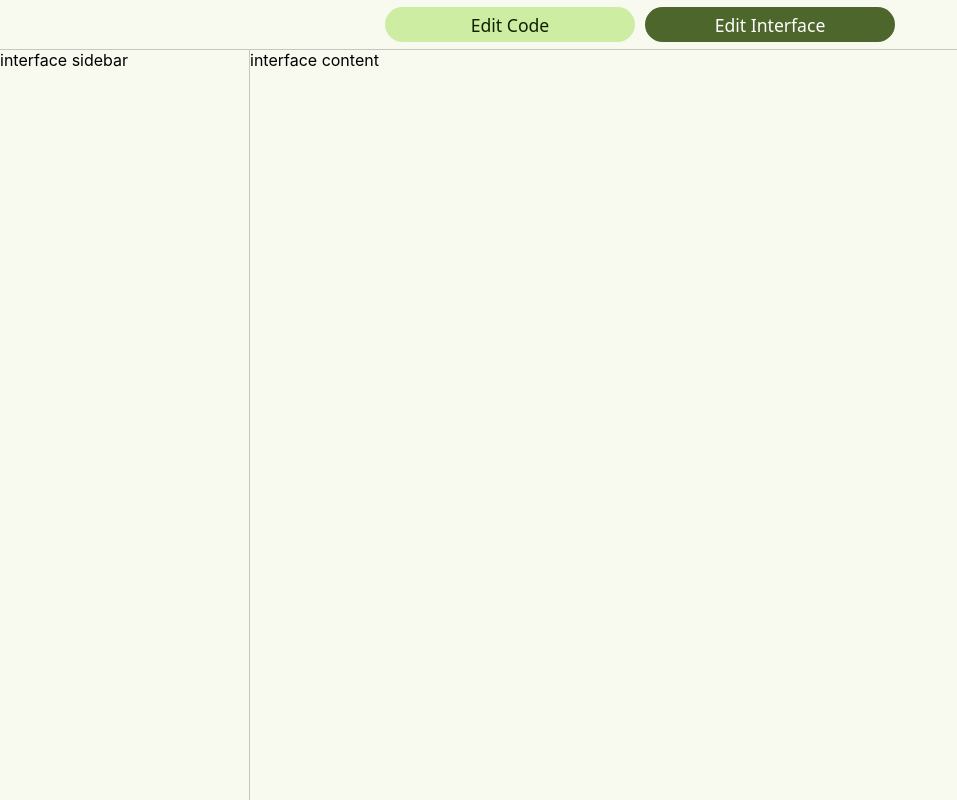
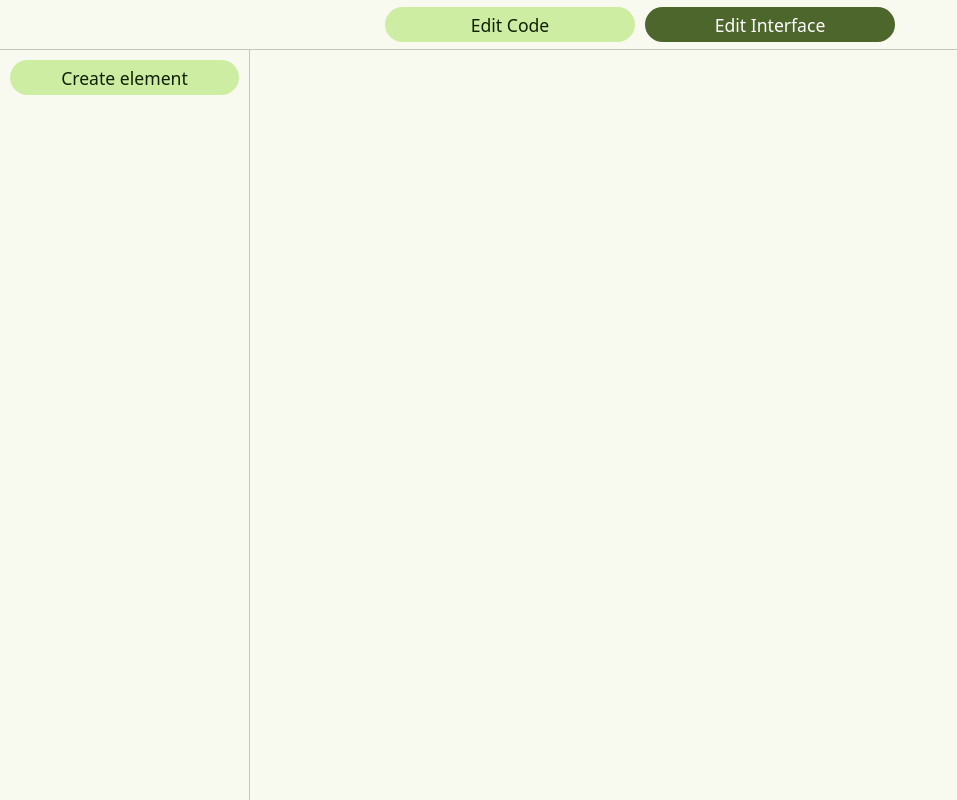
Before and after one commit to RosLearningOrg/Frontend, a React (Create React App) app in the folder ros-learning-frontend/: page / in a window 1280 px wide. Both pictures are taken after a click on the element "Edit Interface". Shown: the whole page, without its empty margins (0-957 px from the left). Built offline with nearby package versions, Linux system fonts and the light colour scheme.

Commit message:
implement interface draggable elements

```diff
--- /dev/null
+++ b/package.json
@@ -0,0 +1,5 @@
+{
+  "dependencies": {
+    "react-rnd": "^10.4.12"
+  }
+}
--- a/ros-learning-frontend/src/App.css
+++ b/ros-learning-frontend/src/App.css
@@ -23,6 +23,10 @@ aside {
     border-right: 1px solid var(--outline-color);
 }
 
+.content-wrapper {
+    position: relative;
+}
+
 div[state="visible"] {
     display: block;
 }
--- a/ros-learning-frontend/src/App.js
+++ b/ros-learning-frontend/src/App.js
@@ -5,6 +5,7 @@ import CodeEditorContent from "./components/CodeEditorContent";
 import CodeEditorSidebar from "./components/CodeEditorSidebar";
 import InterfaceEditorContent from "./components/InterfaceEditorContent";
 import InterfaceEditorSidebar from "./components/InterfaceEditorSidebar";
+import InterfaceContextProvider from "./context/interfaceContext";
 
 const App = () => {
 	const [selected, setSelected] = useState(0);
@@ -29,6 +30,7 @@ const App = () => {
 					Edit Interface
 				</Button>
 			</header>
+			<InterfaceContextProvider>
 				<aside>
 					<div
 						className="sidebar-wrapper"
@@ -57,6 +59,7 @@ const App = () => {
 						<InterfaceEditorContent />
 					</div>
 				</main>
+			</InterfaceContextProvider>
 		</div>
 	);
 };
--- a/ros-learning-frontend/src/components/InterfaceEditorContent.css
+++ b/ros-learning-frontend/src/components/InterfaceEditorContent.css
@@ -0,0 +1,3 @@
+.draggable-element {
+    background: var(--primary-color);
+}
--- a/ros-learning-frontend/src/components/InterfaceEditorContent.jsx
+++ b/ros-learning-frontend/src/components/InterfaceEditorContent.jsx
@@ -1,7 +1,24 @@
-import React from "react";
+import React, { useContext } from "react";
+import { Rnd } from "react-rnd";
+import { InterfaceContext } from "../context/interfaceContext";
+import "./InterfaceEditorContent.css"
 
 const InterfaceEditorContent = () => {
-    return <div>interface content</div>;
-}
+	const { interfaceItems, addInterfaceItem } = useContext(InterfaceContext);
+
+	return (
+		<>
+			{interfaceItems.map((item) => {
+				return (
+					<Rnd
+						key={item}
+						default={{ x: 0, y: 0, width: 100, height: 50 }}
+						className="draggable-element"
+					></Rnd>
+				);
+			})}
+		</>
+	);
+};
 
 export default InterfaceEditorContent;
--- a/ros-learning-frontend/src/components/InterfaceEditorSidebar.css
+++ b/ros-learning-frontend/src/components/InterfaceEditorSidebar.css
@@ -0,0 +1,3 @@
+.interface-editor-sidebar-container {
+    padding: 10px;
+}
--- a/ros-learning-frontend/src/components/InterfaceEditorSidebar.jsx
+++ b/ros-learning-frontend/src/components/InterfaceEditorSidebar.jsx
@@ -1,9 +1,14 @@
-import React from "react";
+import React, { useContext } from "react";
+import { InterfaceContext } from "../context/interfaceContext";
+import Button from "./Button";
+import "./InterfaceEditorSidebar.css"
 
 const InterfaceEditorSidebar = () => {
+	const { interfaceItems, addInterfaceItem } = useContext(InterfaceContext);
+
 	return (
-		<div className="interface-editor-sidebar-wrapper">
-			interface sidebar
+		<div className="interface-editor-sidebar-container">
+			<Button variant="unselected" onClick={addInterfaceItem}>Create element</Button>
 		</div>
 	);
 };
--- /dev/null
+++ b/ros-learning-frontend/src/context/interfaceContext.jsx
@@ -0,0 +1,27 @@
+import { createContext, useState } from "react";
+
+export const InterfaceContext = createContext(null);
+
+const InterfaceContextProvider = (props) => {
+	const [interfaceItems, setInterfaceItems] = useState([]);
+
+	const addInterfaceItem = () => {
+		setInterfaceItems((prev) => [
+			...prev,
+			prev == false ? 1 : prev[prev.length - 1] + 1,
+		]);
+	};
+
+	const contextValue = {
+		interfaceItems,
+		addInterfaceItem,
+	};
+
+	return (
+		<InterfaceContext.Provider value={contextValue}>
+			{props.children}
+		</InterfaceContext.Provider>
+	);
+};
+
+export default InterfaceContextProvider;
```
Also changed, not shown: 1 other file (tests, documents, lock files or other folders). Lines whose indentation alone changed are shown as unchanged.
